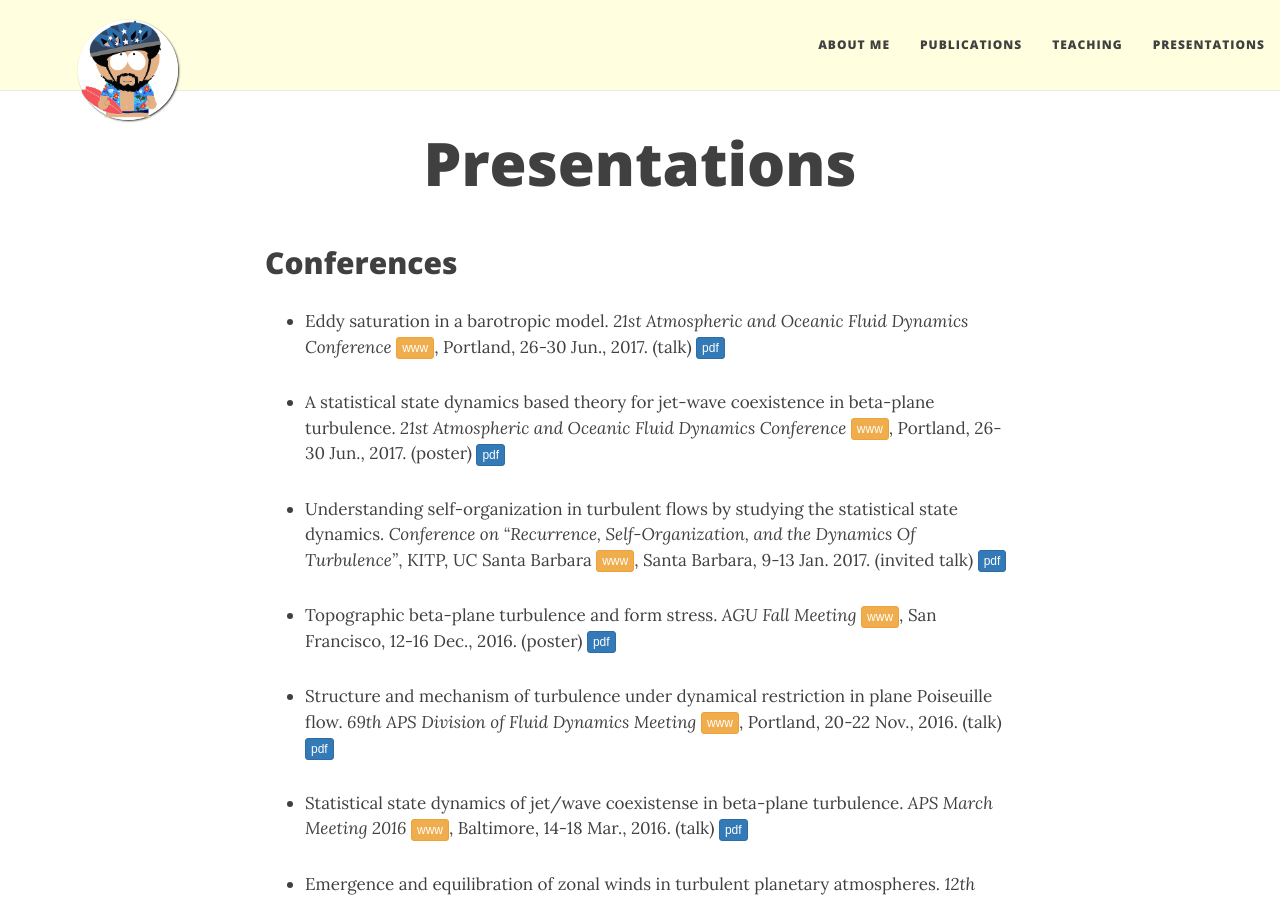
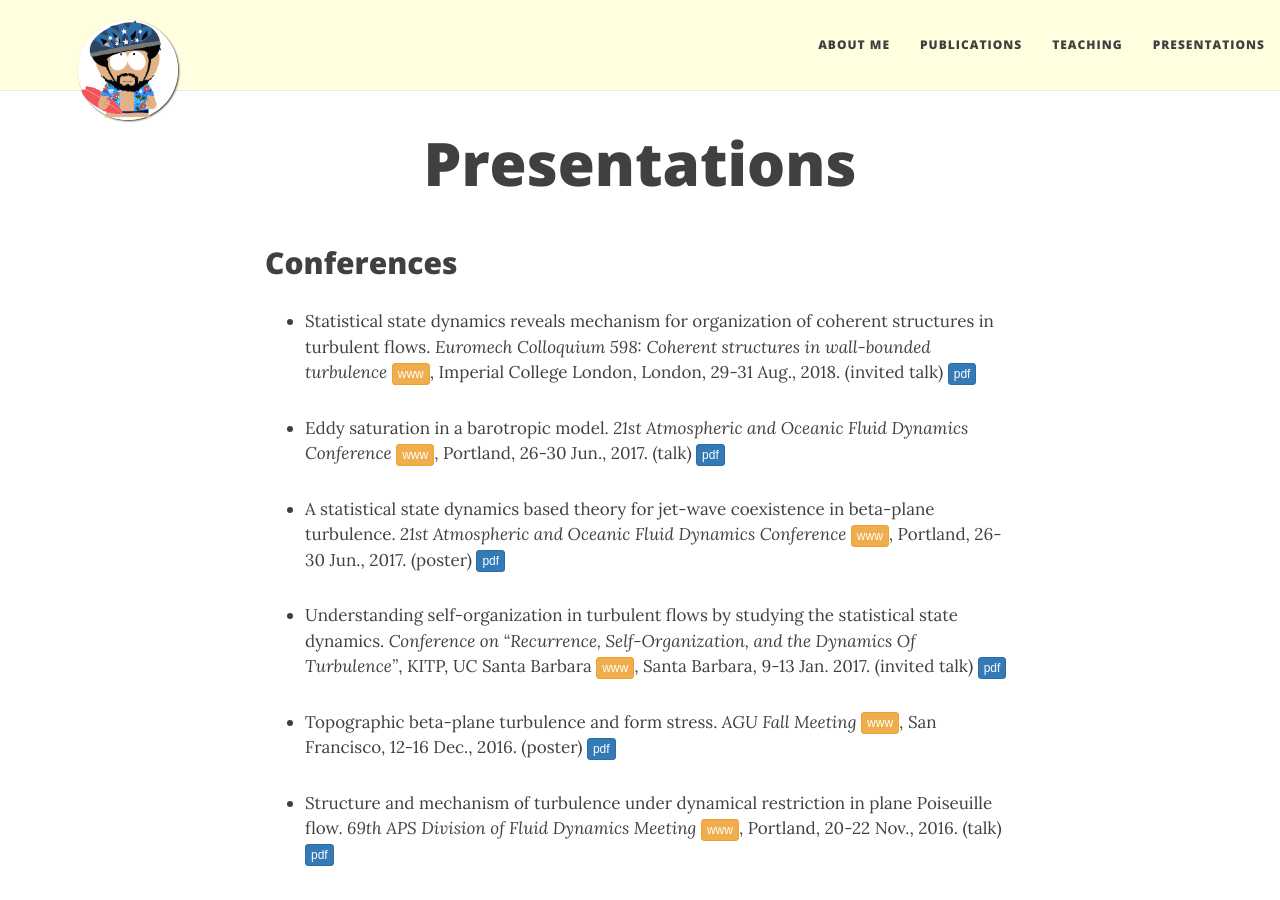
Before and after one commit to navidcy/navidcy.github.io, a Jekyll site: the page built from presentations.md, in a window 1280 px wide and 900 px high. Built offline with Jekyll 4.4.1, drawn with Linux system fonts in a browser that asks for light colours; nearby versions of some CDN libraries.

Commit message:
adds Euromech talk

```diff
--- a/presentations.md
+++ b/presentations.md
@@ -5,6 +5,8 @@
 ---
 
 ## Conferences
+
+- Statistical state dynamics reveals mechanism for organization of coherent structures in turbulent flows. _Euromech Colloquium 598: Coherent structures in wall-bounded turbulence_ [<span class="btn btn-warning btn-xs{{end}}" style="font-family:sans-serif;">www</span>][Euromech18-site], Imperial College London, London, 29-31 Aug., 2018. (invited talk) [<span class="btn btn-primary btn-xs{{end}}" style="font-family:sans-serif;">pdf</span>][Euromech18-talk]
 
 - Eddy saturation in a barotropic model. _21st Atmospheric and Oceanic Fluid Dynamics Conference_ [<span class="btn btn-warning btn-xs{{end}}" style="font-family:sans-serif;">www</span>][AOFD17-site], Portland, 26-30 Jun., 2017. (talk) [<span class="btn btn-primary btn-xs{{end}}" style="font-family:sans-serif;">pdf</span>][AOFD17-talk]
 
@@ -51,7 +53,6 @@
 
 [APS-March16]: APS_Mar2016.pdf
 [COMECAP14-poster]: COMECAP14_poster.pdf
-
 [CASPO_Feb2016]: CASPO_Feb2016.pdf
 [CASPO_Jun2017]: CASPO_Jun2017.pdf
 [UCY_May2015]: UCY_May2015.pdf
@@ -69,11 +70,12 @@
 [KITP17-talk]: KITP_Jan2017.pdf
 [AOFD17-talk]: AOFD_Jun2017.pdf
 [AOFD17-poster]: AOFD_Jun2017-poster.pdf
-
+[Euromech18-talk]: Euromech598_Aug2018.pdf
 [comecap2016-s3t_eckhaus]: S3T_eckhaus-comecap-2016.pdf
 [comecap2016-s3t_stab]: S3T_stab_comecap-2016.pdf
 [EGU13-talk]: SSST_jets_EGU2013_Navid.pdf
 [ROI12-talk]: Jets_Navid_Volos_final.pdf
+
 [ROI12-site]: http://www.mie.uth.gr/flow2012/
 [EGU13-site]: http://www.egu2013.eu/
 [COMECAP14-site]: http://comecap2014.chemistry.uoc.gr/
```
Also changed, not shown: other parts of presentations.md (+1 -0 lines), 1 other file.
